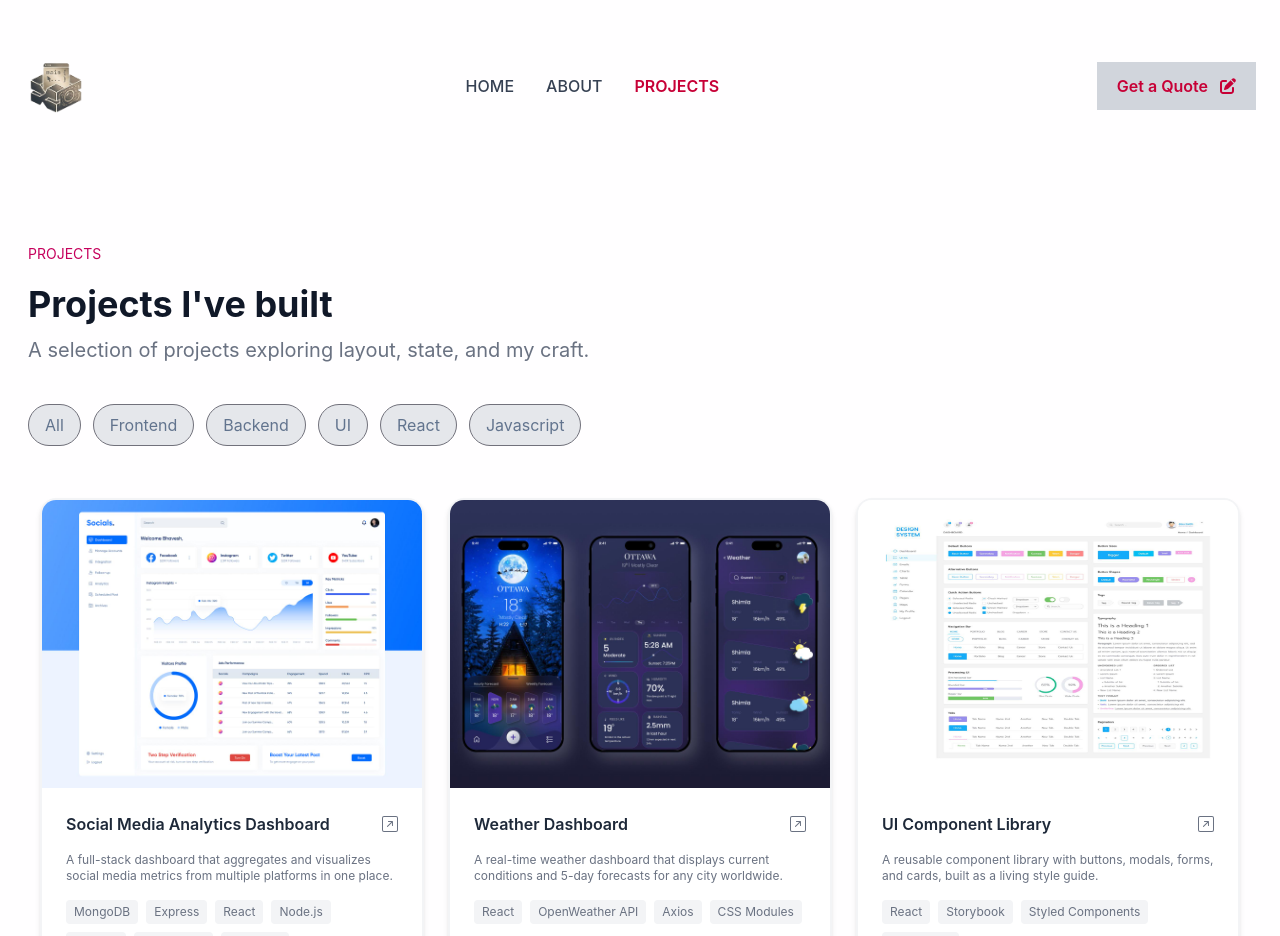
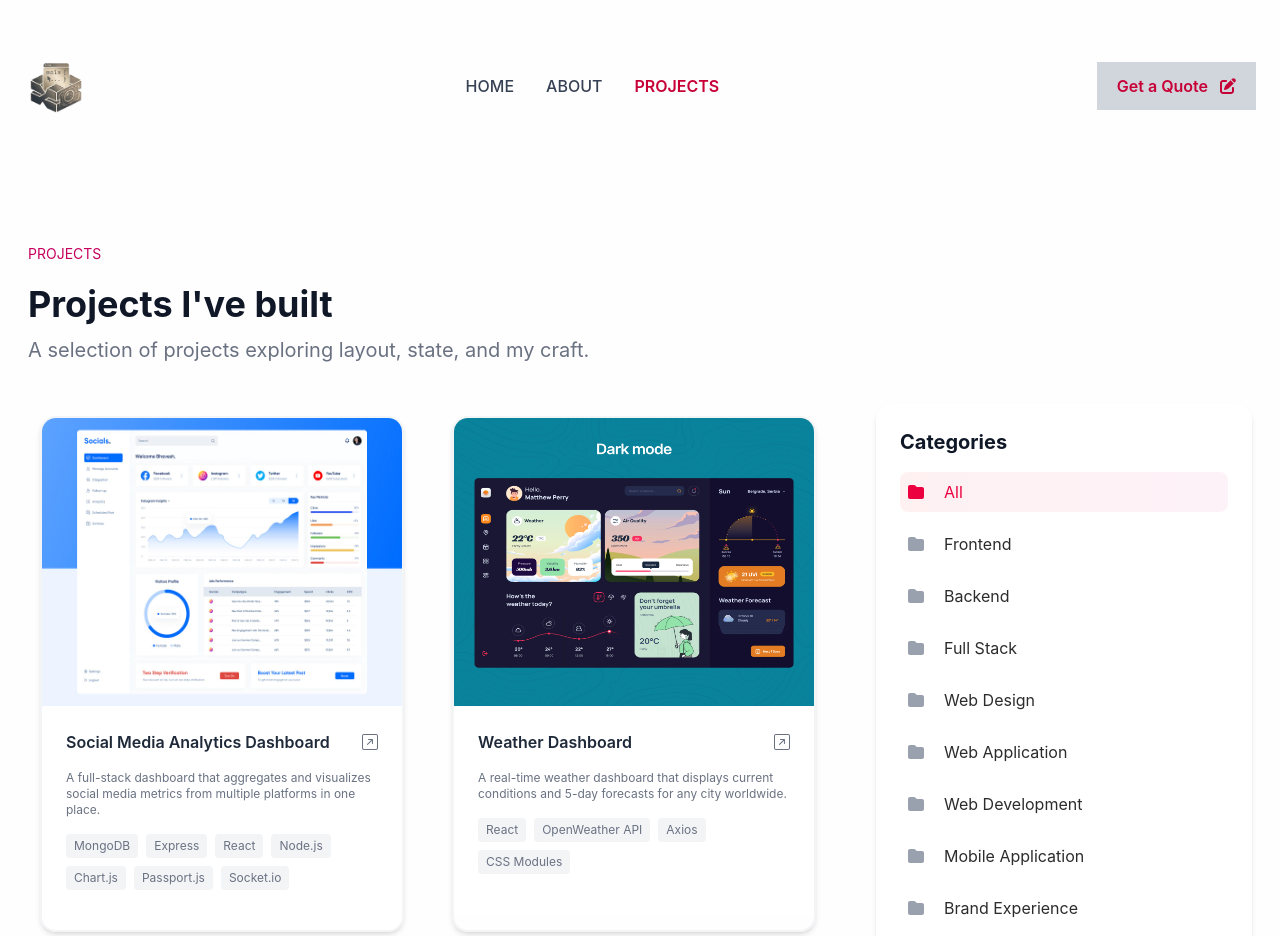
Before and after one commit to Gideb/Personal-Portfolio, a React (Vite) app: page /projects in a window 1280 px wide. Shown: the top 936 px of the page. Built offline with nearby package versions, Linux system fonts and the light colour scheme.

Commit message:
projects

```diff
--- a/src/data/projects.js
+++ b/src/data/projects.js
@@ -2,7 +2,7 @@ import socialMedia from "../assets/images/project/project-social-media.jpg";
 import ecommmerce from "../assets/images/project/project-ecommerce.jpg";
 import fitnessTracker from "../assets/images/project/project-fitness.jpg";
 import taskManager from "../assets/images/project/project-task-manager.jpg";
-import weatherApp from "../assets/images/project/project-weather-2.jpg";
+import weatherApp from "../assets/images/project/project-weather.jpg";
 import urlShortener from "../assets/images/project/project-url-shortener.jpg";
 import uiDesign from "../assets/images/project/project-ui-design.jpg";
 import expenseTracker from "../assets/images/project/project-expense-tracker.jpg";
@@ -19,7 +19,7 @@ const projects = [
     description:
       "A full-stack dashboard that aggregates and visualizes social media metrics from multiple platforms in one place.",
     image: socialMedia,
-    type: "Full Stack",
+    category: "Full Stack",
     tech: [
       "MongoDB",
       "Express",
@@ -62,7 +62,7 @@ const projects = [
     description:
       "A real-time weather dashboard that displays current conditions and 5-day forecasts for any city worldwide.",
     image: weatherApp,
-    type: "Frontend",
+    category: "Frontend",
     tech: ["React", "OpenWeather API", "Axios", "CSS Modules"],
     overview:
       "This web app fetches live weather data from the OpenWeather API and presents it in an intuitive dashboard with dynamic icons, temperature toggles (°C/°F), and search history.",
@@ -93,7 +93,7 @@ const projects = [
     description:
       "A reusable component library with buttons, modals, forms, and cards, built as a living style guide.",
     image: uiDesign,
-    type: "Frontend",
+    category: "UI",
     tech: ["React", "Storybook", "Styled Components", "TypeScript"],
     overview:
       "This project is a production-ready component library designed for consistency across applications. It includes dark mode support, accessibility features, and full documentation.",
@@ -124,7 +124,7 @@ const projects = [
     description:
       "A RESTful backend for managing personal finances with user authentication, income/expense tracking, and spending analytics.",
     image: expenseTracker,
-    type: "Backend",
+    category: "Backend",
     tech: ["Node.js", "Express", "MongoDB", "JWT", "Mongoose"],
     overview:
       "This API allows users to register, log in, add transactions (income/expense), categorize them, and retrieve summaries like monthly spending or budget vs. actual reports.",
@@ -156,7 +156,7 @@ const projects = [
     description:
       "A full-stack MERN application where users can create, edit, organize, and share notes with others in real-time.",
     image: notesApp,
-    type: "Full Stack",
+    category: "Full Stack",
     tech: ["MongoDB", "Express", "React", "Node.js", "Socket.io", "Tailwind"],
     overview:
       "This is a complete note-taking platform with markdown support, tags, search, and real-time collaboration. Users can share notes with view or edit permissions.",
@@ -189,7 +189,7 @@ const projects = [
     description:
       "A cross-platform mobile app for managing daily tasks with reminders, categories, and offline support.",
     image: taskManager,
-    type: "Mobile",
+    category: "Mobile",
     tech: [
       "React Native",
       "Expo",
@@ -228,7 +228,7 @@ const projects = [
     description:
       "A full-stack mobile app that logs workouts, tracks progress with charts, and provides personalized exercise recommendations.",
     image: fitnessTracker,
-    type: "Mobile + Backend",
+    category: "Mobile",
     tech: [
       "React Native",
       "Node.js",
@@ -269,7 +269,7 @@ const projects = [
       "A fully responsive product page with image gallery, variant selection, cart management, and local storage persistence.",
 
     image: ecommmerce,
-    type: "Frontend",
+    category: "Frontend",
     tech: ["React", "Context API", "Tailwind CSS", "Framer Motion"],
     overview:
       "This UI component simulates an e-commerce product page, featuring a lightbox gallery, size/color pickers, quantity selector, and a mini-cart with add/remove functionality.",
@@ -303,7 +303,7 @@ const projects = [
     description:
       "A scalable URL shortening service with custom aliases, click tracking, analytics, and expiration dates.",
     image: urlShortener,
-    type: "Backend",
+    category: "Backend",
     tech: ["Node.js", "Express", "PostgreSQL", "Redis", "JWT"],
     overview:
       "This backend service converts long URLs into short codes, redirects users, and tracks clicks (referrer, geolocation, device type). It supports user accounts, custom slugs, and link expiration.",
@@ -336,7 +336,7 @@ const projects = [
     description:
       "A centralized web portal offering structured course outlines for 8 computing disciplines, from IT Foundations to Mobile App Development and Graphic Design.",
     image: tutorPortal,
-    type: "Web Application",
+    category: "Web Application",
     tech: [
       "PHP",
       "JavaScript",
@@ -369,7 +369,6 @@ const projects = [
       "I improved my skills in component composition (reusing a single 'OutlineModal' for 8 different data sets), managing complex state in React, and generating PDFs client-side using jsPDF. I also learned how to design for scanability—students read outlines in 30 seconds or less.",
     github: "https://github.com/gideb/tutor-portal",
     liveDemo: "https://tutor-portal-demo.com",
-
   },
   {
     id: 11,
@@ -378,7 +377,7 @@ const projects = [
     description:
       "Complete brand transformation with sophisticated visual identity and premium packaging design for a luxury skincare and cosmetics line.",
     image: luxebeauty,
-    type: "Branding & Identity",
+    category: "Branding",
     tech: [
       "Adobe Illustrator",
       "Adobe Photoshop",
@@ -425,7 +424,7 @@ const projects = [
     description:
       "A modern, fully responsive university website showcasing a full spectrum of programming programs at every level — from beginner coding foundations to advanced software engineering degrees.",
     image: codeuni,
-    type: "Web Application",
+    category: "Web Development",
     tech: [
       "React",
       "Next.js 14",
@@ -462,7 +461,6 @@ const projects = [
       "I gained deep experience with headless CMS architectures (Payload), role-based access control (student, faculty, admin, prospect), and building accessible mega-menus for large program catalogs. I also learned SEO strategies for academic institutions — schema markup for 'Course,' 'EducationalOrganization,' and 'Event' improved search visibility by 140%.",
     github: "https://github.com/gideb/codeuni-website",
     liveDemo: "https://codeuni-university-demo.com",
-
   },
 ];
 
--- a/src/pages/CaseStudy.jsx
+++ b/src/pages/CaseStudy.jsx
@@ -82,7 +82,7 @@ const CaseStudy = () => {
         </Link>
         {/* Header Section */}
         <div className="max-w-4xl">
-          <Topic topic={project.type} />
+          <Topic topic={project.category} />
           <h1 className="text-4xl lg:text-6xl font-bold text-slate-900 leading-none mt-4 mb-4">
             {project.title}
           </h1>
--- a/src/pages/Projects.jsx
+++ b/src/pages/Projects.jsx
@@ -6,23 +6,30 @@ import Heading from "../components/Props/Heading";
 import Subheading from "../components/Props/Subheading";
 
 import Topic from "../components/Props/Topic";
+import { FaFolder } from "react-icons/fa6";
+import { motion } from "framer-motion";
 
 const Projects = () => {
-  const [selectedCategory, setSelectedCategory] = useState("");
-  const [currentPage, setCurrentPage] = useState(1);
+  const [selectedCategory, setSelectedCategory] = useState("all");
 
   // project Categories
   const categories = [
     { id: "all", name: "All" },
-    { id: "frontend", name: "Frontend" },
-    { id: "backend", name: "Backend" },
-    { id: "web-design", name: "Web Design" },
-    { id: "web-development", name: "Web Development" },
-    { id: "mobile-development", name: "Mobile Development" },
-    { id: "branding", name: "Branding" },
+    { id: "Frontend", name: "Frontend" },
+    { id: "Backend", name: "Backend" },
+    { id: "Full Stack", name: "Full Stack" },
+    { id: "UI", name: "Web Design" },
+    { id: "Web Application", name: "Web Application" },
+    { id: "Web Development", name: "Web Development" },
+    { id: "Mobile", name: "Mobile Application" },
+    { id: "Branding", name: "Brand Experience" },
   ];
 
-  const choices = ["All", "Frontend", "Backend", "UI", "React", "Javascript"];
+  const filteredProjects = projects.filter((project) => {
+    const matchesCategory =
+      selectedCategory === "all" || project.category === selectedCategory;
+    return matchesCategory;
+  });
 
   return (
     <>
@@ -38,17 +45,51 @@ const Projects = () => {
           </div>
 
           <div>
-            <div className="flex gap-3 items-start my-10">
-              {choices.map((choice) => (
-                <span className="px-4 py-2 rounded-3xl border border-zinc-500 hover:border-rose-700 text-slate-500 hover:text-rose-900 bg-gray-200 hover:bg-gray-100 transition-all ease duration-500 cursor-pointer">
-                  {choice}
-                </span>
-              ))}
-            </div>
-            <div className="grid grid-cols-1 md:grid-cols-2 lg:grid-cols-3">
-              {projects.map((project) => (
-                <ProjectCard key={project.id} project={project} />
-              ))}
+            {/* Categories */}
+            <div className="grid lg:grid-cols-3 gap-12">
+              <div className="lg:col-span-2 grid gap-6 md:grid-cols-2  order-2 lg:order-1">
+                {filteredProjects.map((project) => (
+                  <ProjectCard key={project.id} project={project} />
+                ))}
+              </div>
+
+              <div className="lg:col-span-1 order-1 lg:order-2">
+                <motion.div
+                  initial={{ opacity: 0, x: 20 }}
+                  whileInView={{ opacity: 1, x: 0 }}
+                  viewport={{ once: true }}
+                  className="bg-white rounded-2xl p-6 shadow-md mb-8"
+                >
+                  <h3 className="text-xl font-bold text-gray-900 mb-4">
+                    Categories
+                  </h3>
+                  <ul className="space-y-3">
+                    {categories.map((category) => (
+                      <li key={category.id}>
+                        <button
+                          onClick={() => setSelectedCategory(category.id)}
+                          className={`w-full flex items-center justify-between p-2 rounded-lg transition ${
+                            selectedCategory === category.id
+                              ? "bg-linear-to-r from-rose-50 to-pink-50 text-rose-600"
+                              : "hover:bg-pink-50/45"
+                          }`}
+                        >
+                          <span className="flex items-center gap-5">
+                            <FaFolder
+                              className={
+                                selectedCategory === category.id
+                                  ? "text-rose-600"
+                                  : "text-gray-400"
+                              }
+                            />
+                            {category.name}
+                          </span>
+                        </button>
+                      </li>
+                    ))}
+                  </ul>
+                </motion.div>
+              </div>
             </div>
           </div>
         </div>
```
